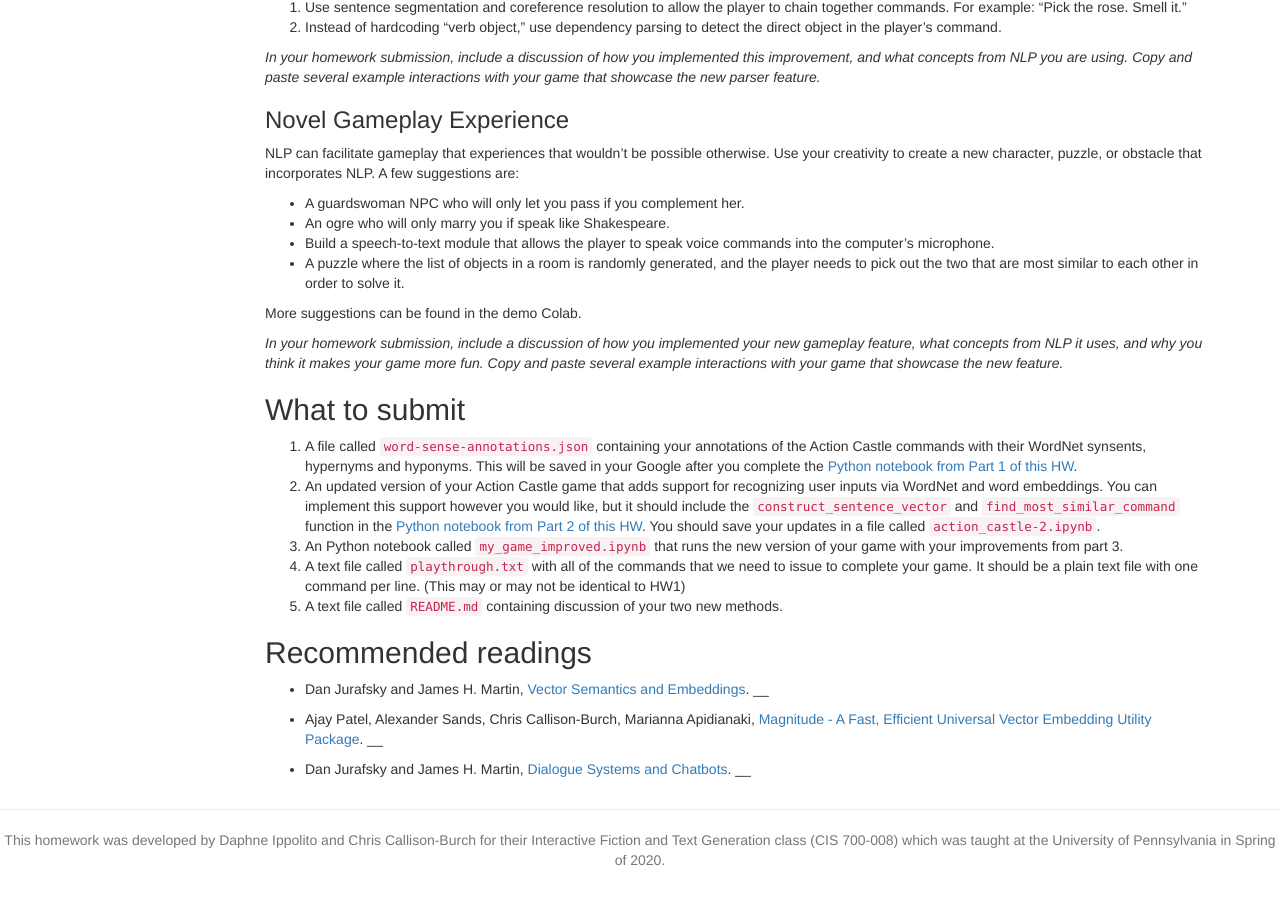
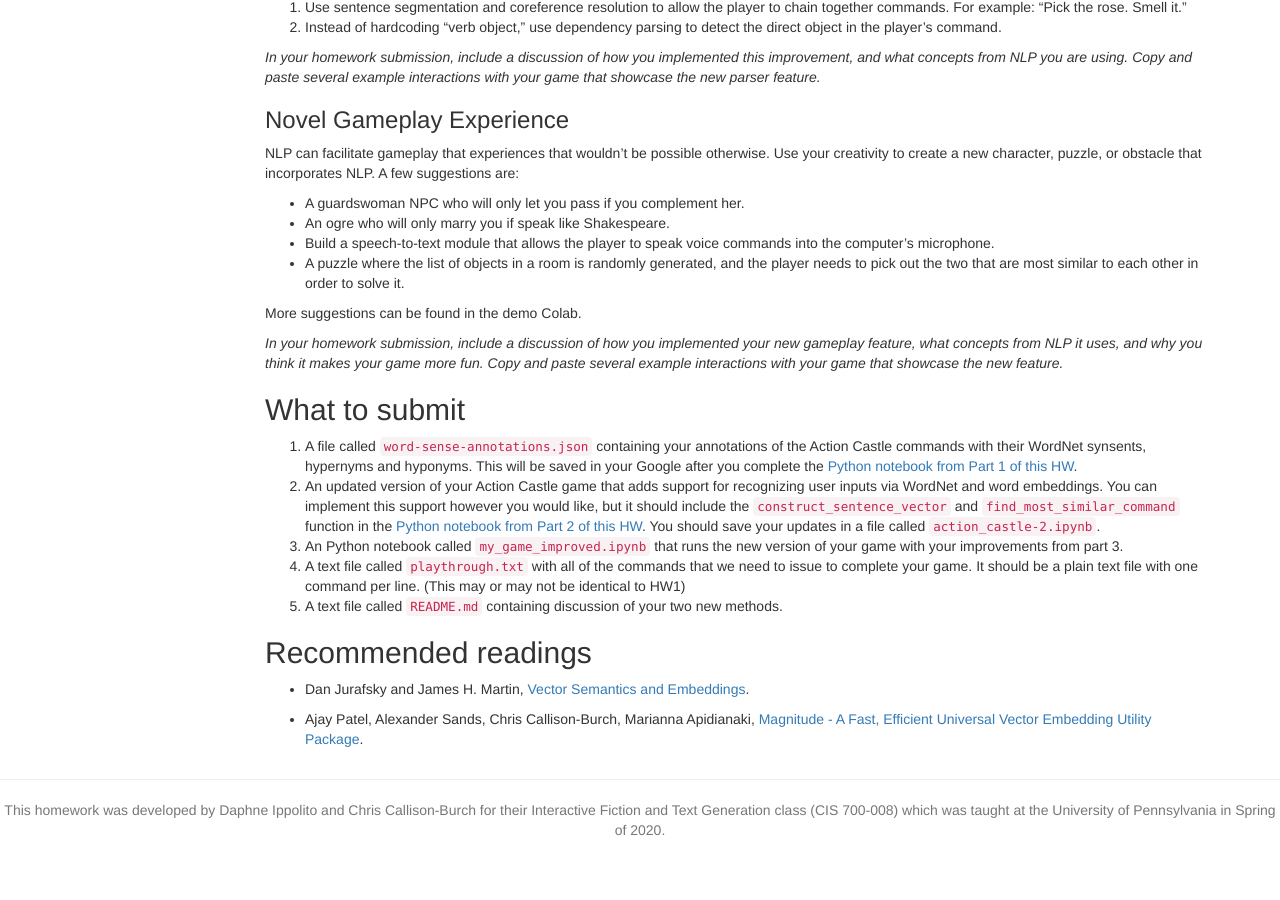
Before and after one commit to interactive-fiction-class/interactive-fiction-class.github.io, a Jekyll site: the page built from homeworks/nlp-for-text-adventures/nlp-for-text-adventures.md, in a window 1280 px wide and 900 px high, scrolled down 1393 px. Built offline with Jekyll 4.4.1, drawn with Linux system fonts in a browser that asks for light colours; nearby versions of some CDN libraries; a script that is not in the unit is left out; after the commit the page ends 2263 px from its top, so only the background shows below that.

Commit message:
Update nlp-for-text-adventures.md

```diff
--- a/homeworks/nlp-for-text-adventures/nlp-for-text-adventures.md
+++ b/homeworks/nlp-for-text-adventures/nlp-for-text-adventures.md
@@ -34,12 +34,6 @@ readings:
    venue: ACL 2018
    type: conference
    url: https://www.aclweb.org/anthology/D18-2021/
--
-   title: Dialogue Systems and Chatbots
-   authors: Dan Jurafsky and James H. Martin
-   venue: Speech and Language Processing (3rd edition draft)
-   type: textbook
-   url: https://web.stanford.edu/~jurafsky/slp3/26.pdf
 ---
 
 <!-- Check whether the assignment is ready to release -->
@@ -156,6 +150,6 @@ _In your homework submission, include a discussion of how you implemented your n
 {% if page.readings %}
 ## Recommended readings
 {% for reading in page.readings %}
-* {{ reading.authors }}, <a href="{{ reading.url }}">{{ reading.title }}</a>.  _{{ reading.note }}_
+* {{ reading.authors }}, <a href="{{ reading.url }}">{{ reading.title }}</a>.  <i>{{ reading.note }}</i>
 {% endfor %}
 {% endif %}
```
